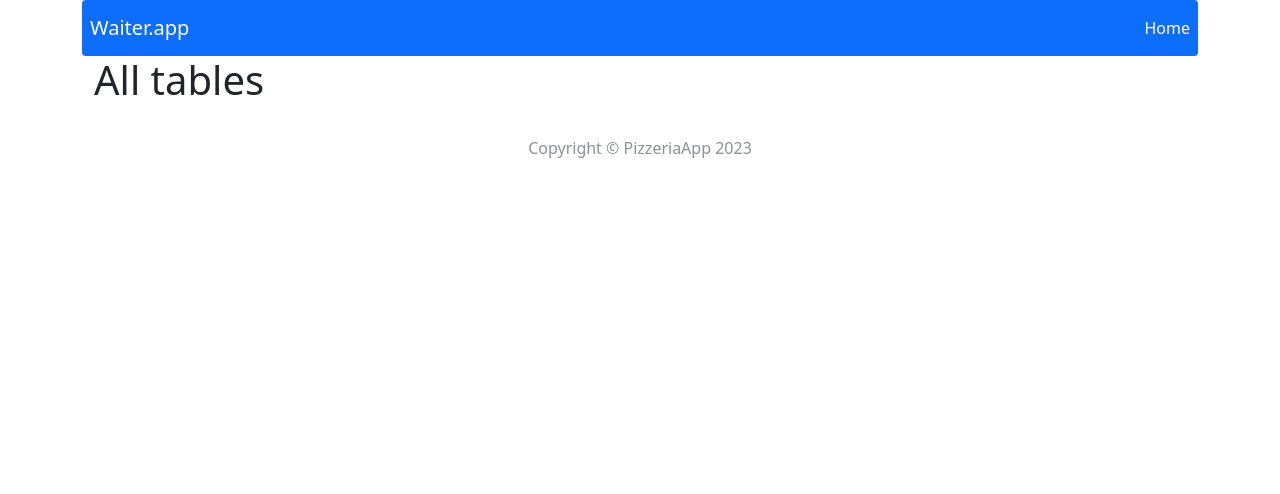
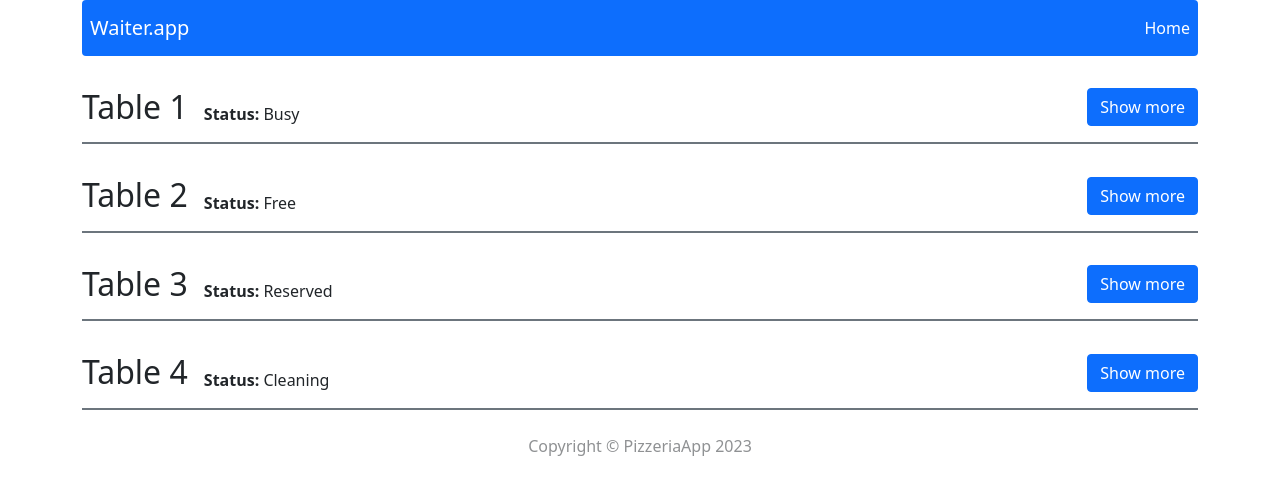
Before and after one commit to Marek-Skolik/Tables-app, a React (Create React App) app: page / in a window 1280 px wide. Shown: the top 494 px of the page. Built offline with nearby package versions, Linux system fonts and the light colour scheme; no server answers; data requests are answered from the project's data file.

Commit message:
added tables view

```diff
--- a/public/db/app.json
+++ b/public/db/app.json
@@ -1,8 +1,24 @@
 {
-    "tables": [
-      {},
-      {},
-      {},
-      {}
-    ]
+  "tables": [
+    {
+      "id": "1",
+      "name": "Table 1",
+      "status": "Busy"
+    },
+    {
+      "id": "2",
+      "name": "Table 2",
+      "status": "Free"
+    },
+    {
+      "id": "3",
+      "name": "Table 3",
+      "status": "Reserved"
+    },
+    {
+      "id": "4",
+      "name": "Table 4",
+      "status": "Cleaning"
+    }
+  ]
 }
--- a/src/App.js
+++ b/src/App.js
@@ -2,7 +2,6 @@ import { Container } from 'react-bootstrap';
 import { Routes, Route } from 'react-router-dom';
 import Home from "./components/pages/Home/Home";
 import NotFound from './components/pages/NotFound/NotFound';
-import Table from "./components/pages/Table/Table";
 import { fetchTables } from './redux/tablesRedux';
 import { useDispatch } from 'react-redux';
 import { useEffect } from 'react';
@@ -20,7 +19,6 @@ function App() {
       <Header />
       <Routes>
         <Route path="/" element={<Home />} />
-        <Route path="/table/:id" element={<Table />} />
         <Route path="*" element={<NotFound />} />
       </Routes>
       <Footer />
--- a/src/components/pages/Home/Home.js
+++ b/src/components/pages/Home/Home.js
@@ -1,13 +1,27 @@
-import { Container } from "react-bootstrap"
+import { getAllTables } from "../../../redux/tablesRedux";
+import { useSelector } from "react-redux";
+import { Button } from "react-bootstrap";
+import { Link } from "react-router-dom";
 
 const Home = () => {
+
+    const tables = useSelector(getAllTables)
+
     return (
-        <Container>
-            <div className="d-flex justify-content-between align-items-center">
-                <h1>All tables</h1>
-            </div>
-        </Container>
-    )
-}
+    <div>
+      {tables.map((table) => {
+        return (
+          <div key={table.id} className='mt-3 py-3 d-flex align-items-end border-bottom border-2 border-secondary'>
+            <h2 className='mr-3 mb-0'>Table {table.id}</h2>
+            <p className='mx-3 mb-0'><strong>Status: </strong>{table.status}</p>
+            <Link className='ms-auto' to={`/table/${table.id}`}>
+              <Button>Show more</Button>
+            </Link>
+          </div>
+        );
+      })}
+    </div>
+  );
+};
 
 export default Home;
--- a/src/components/pages/Table/Table.js
+++ /dev/null
@@ -1,7 +0,0 @@
-const Table = () => {
-    return (
-        <h1>Table</h1>
-    )
-}
-
-export default Table;
--- a/src/redux/tablesRedux.js
+++ b/src/redux/tablesRedux.js
@@ -1,4 +1,7 @@
+
 // selectors
+
+export const getAllTables = state => state.tables;
 
 // actions
 const createActionName = actionName => `app/tables/${actionName}`;
@@ -12,10 +15,10 @@ const UPDATE_TABLES = createActionName('UPDATE_TABLES');
 export const updateTables = payload => ({ type: UPDATE_TABLES, payload});
 export const fetchTables = () => {
   return (dispatch) => {
-  fetch('http://localhost:3131/tables/1')
-  .then(res => res.json())
-  .then(tables => dispatch(updateTables(tables)));
-  }
+    fetch('http://localhost:3131/tables')
+      .then(res => res.json())
+      .then(tables => dispatch(updateTables(tables)))
+  };
 };
 
 // action creators
```
